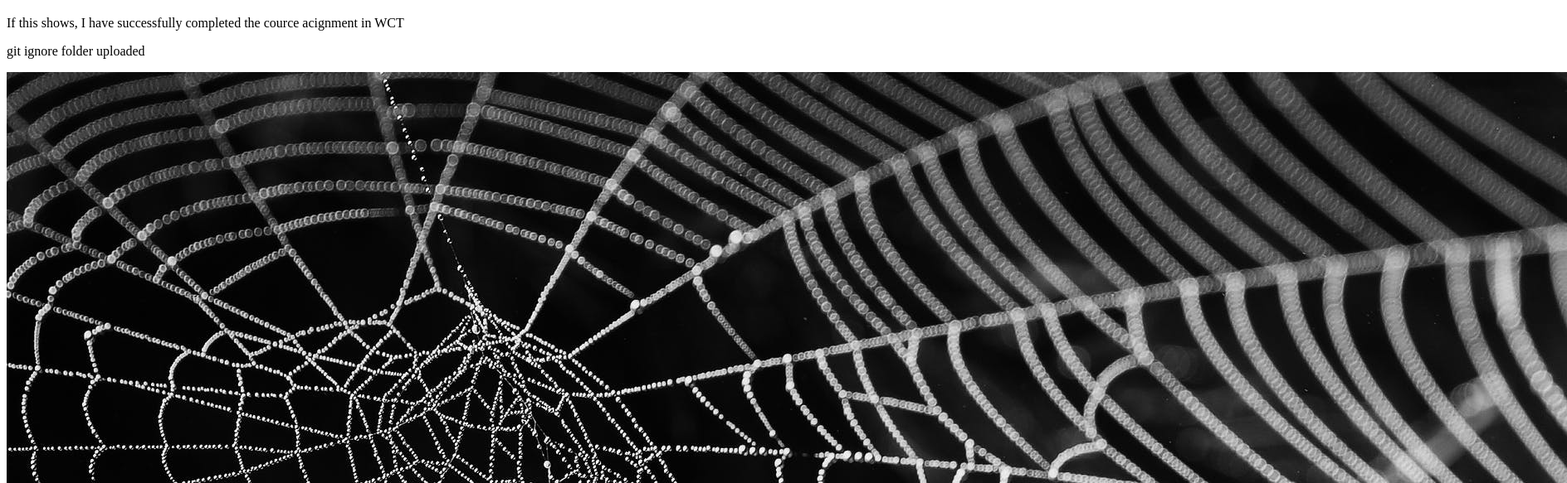
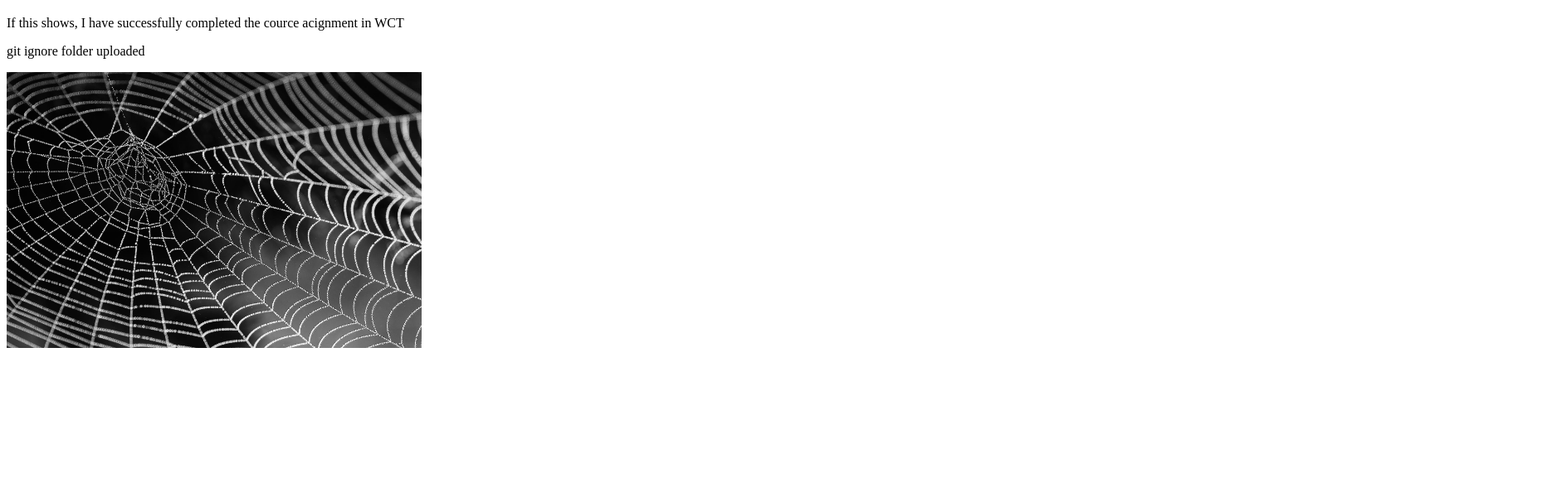
Before and after one commit to johannranudd/wtc-ca-johann, a plain HTML site: page index.html in a window 1280 px wide. Shown: the part 61-644 px from the top of the page at 83% size, 1888 px wide, since content can reach past the window. Drawn offline with Linux system fonts and the light colour scheme.

Commit message:
image size

```diff
--- a/index.html
+++ b/index.html
@@ -3,6 +3,7 @@
 <head>
     <meta charset="UTF-8">
     <meta name="viewport" content="width=device-width, initial-scale=1.0">
+    <link rel="stylesheet" href="styles/styles.css">
     <title>Document</title>
 </head>
 <body>
--- a/styles/styles.css
+++ b/styles/styles.css
@@ -0,0 +1,4 @@
+img {
+    width: 100%;
+    max-width: 500px;
+}
```
